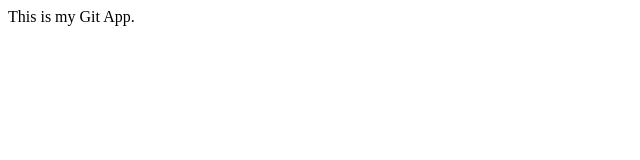
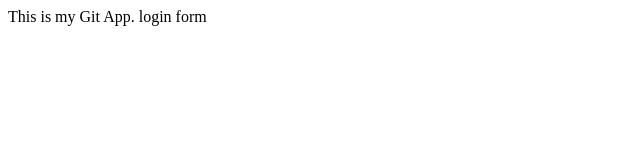
Before and after one commit to dhawallimbuwala/mmyfirstapp, a plain HTML site: page index.html in a window 1280 px wide. Shown: the full height of the page, 0-640 px from the left. Drawn offline with Linux system fonts and the light colour scheme.

Commit message:
Login Form

```diff
--- a/index.html
+++ b/index.html
@@ -4,5 +4,6 @@
  </head>
  <body>
    This is my Git App.
+   login form
  </body>
 </html>
```
Also changed, not shown: login.html (added, +1 -0 lines), d2/app2.js (added), log.txt (added).
